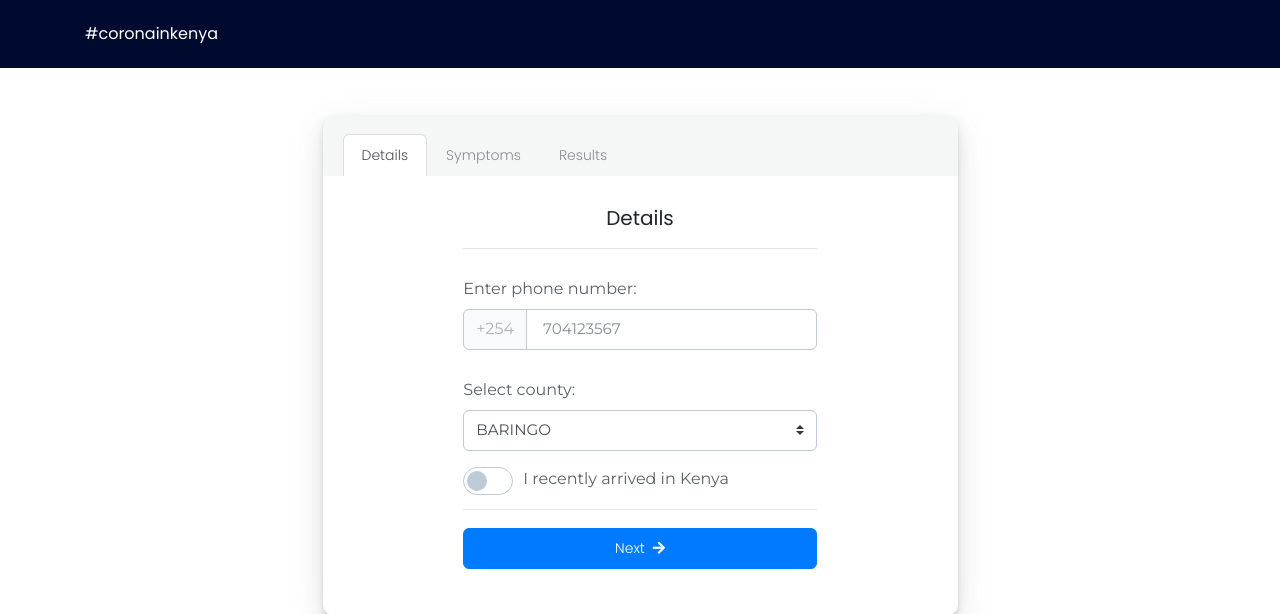
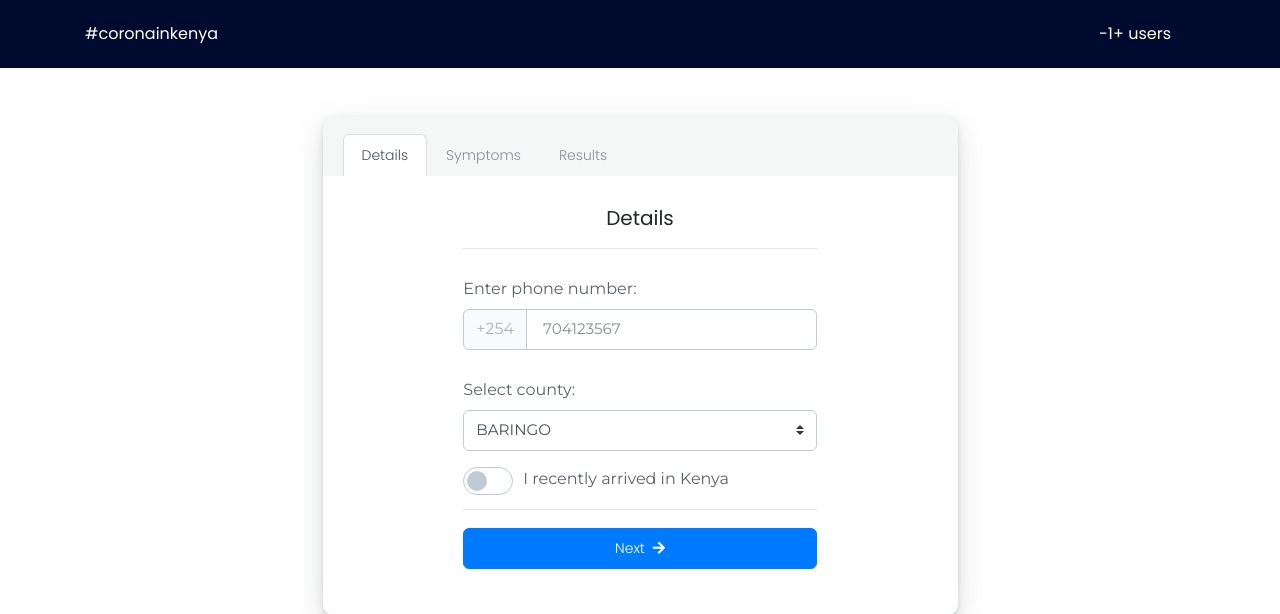
Before and after one commit to waruingugi/outwithcorona_live, a Django app: page / in a window 1280 px wide. Shown: the top 614 px of the page. Run offline with Django 3.2, Linux system fonts and the light colour scheme; parts of the project's set-up code (start-up, migrations or seed data) failed here and were passed over; some libraries are stand-ins or nearby versions.

Commit message:
Added no of users in navbar

```diff
--- a/info/tasks.py
+++ b/info/tasks.py
@@ -4,6 +4,7 @@
 import outwithcorona.settings as settings
 from retry import retry
 import csv
+from info.models import Users
 
 # Initiate logging
 import logging
@@ -82,3 +83,9 @@
             break
 
     return float(house_hold_total)
+
+
+def number_of_users():
+    number_of_users = Users.objects.all().count()
+    logger.info('Return number of users less than one')
+    return (number_of_users - 1)
--- a/info/templates/info/navbar.html
+++ b/info/templates/info/navbar.html
@@ -1,9 +1,9 @@
     <section>
         <div class="container-fluid px-0">
-            <nav class="navbar navbar-expand-md">
+            <nav class="navbar navbar-expand-md justify-content-between">
                 <div class="container">
                     <a class="navbar-brand text-white" href="{% url 'home' %}">#coronainkenya</a>
-
+                    <span class="navbar-brand text-white">{{ users }}+ users</span>
                 </div>
             </nav>
         </div>
--- a/info/views.py
+++ b/info/views.py
@@ -3,7 +3,7 @@
 from info.forms import IdentificationForm, SymptomsForm, VerificationForm
 from django.shortcuts import redirect
 from info.models import Users, CoronaSymptoms
-from info.tasks import send_verification_code, get_county_population
+from info.tasks import send_verification_code, get_county_population, number_of_users
 from info.data_choices import (
     COUNTY_CHOICES, COUGHING_OR_SNEEZING, FATIGUE,
     RUNNY_NOSE, BREATHING_DIFFICULTY, FEVER, SORE_THROAT
@@ -65,7 +65,8 @@
         {
             'title': 'Details',
             'form': identification_form,
-            'counties': counties_list
+            'counties': counties_list,
+            'users': number_of_users()
         }
     )
 
@@ -132,7 +133,8 @@
         'info/symptoms.html',
         {
             'title': 'Symptoms',
-            'form': symptoms_form
+            'form': symptoms_form,
+            'users': number_of_users()
         }
     )
 
@@ -168,7 +170,8 @@
         'info/verification.html',
         {
             'title': 'Verification',
-            'message': error_message
+            'message': error_message,
+            'users': number_of_users()
         }
     )
 
@@ -234,6 +237,7 @@
         'info/results.html',
         {
             'title': 'Results',
-            'info': info
+            'info': info,
+            'users': number_of_users()
         }
     )
--- a/outwithcorona/settings.py
+++ b/outwithcorona/settings.py
@@ -128,7 +128,7 @@
 # Whitenoise causing errors, now using django-static
 # STATICFILES_STORAGE = 'whitenoise.storage.CompressedManifestStaticFilesStorage'
 
-DATABASES = { 'default': dj_database_url.config(conn_max_age=500) }
+DATABASES = {'default': dj_database_url.config(conn_max_age=500)}
 
 # Django Security Settings
 SECURE_BROWSER_XSS_FILTER = True
```
